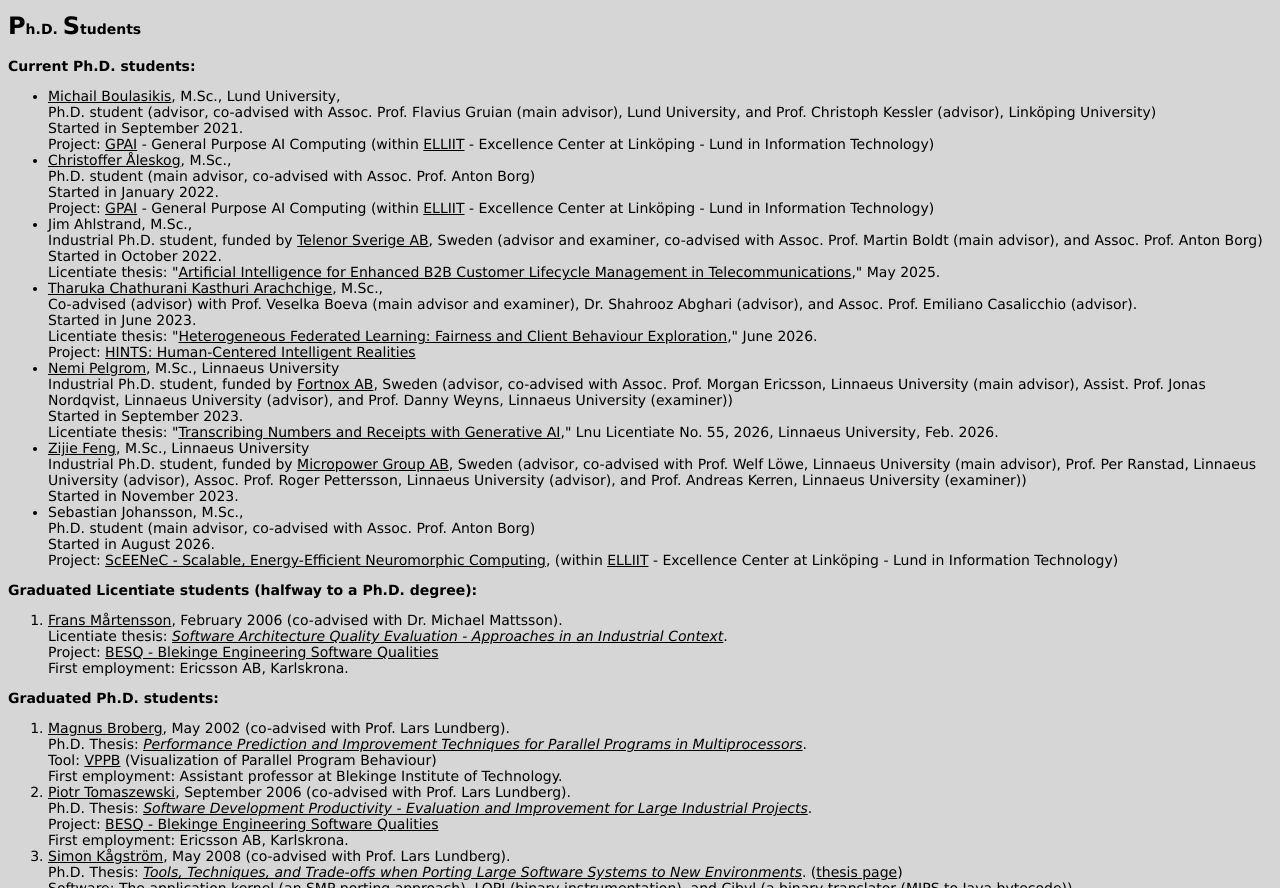
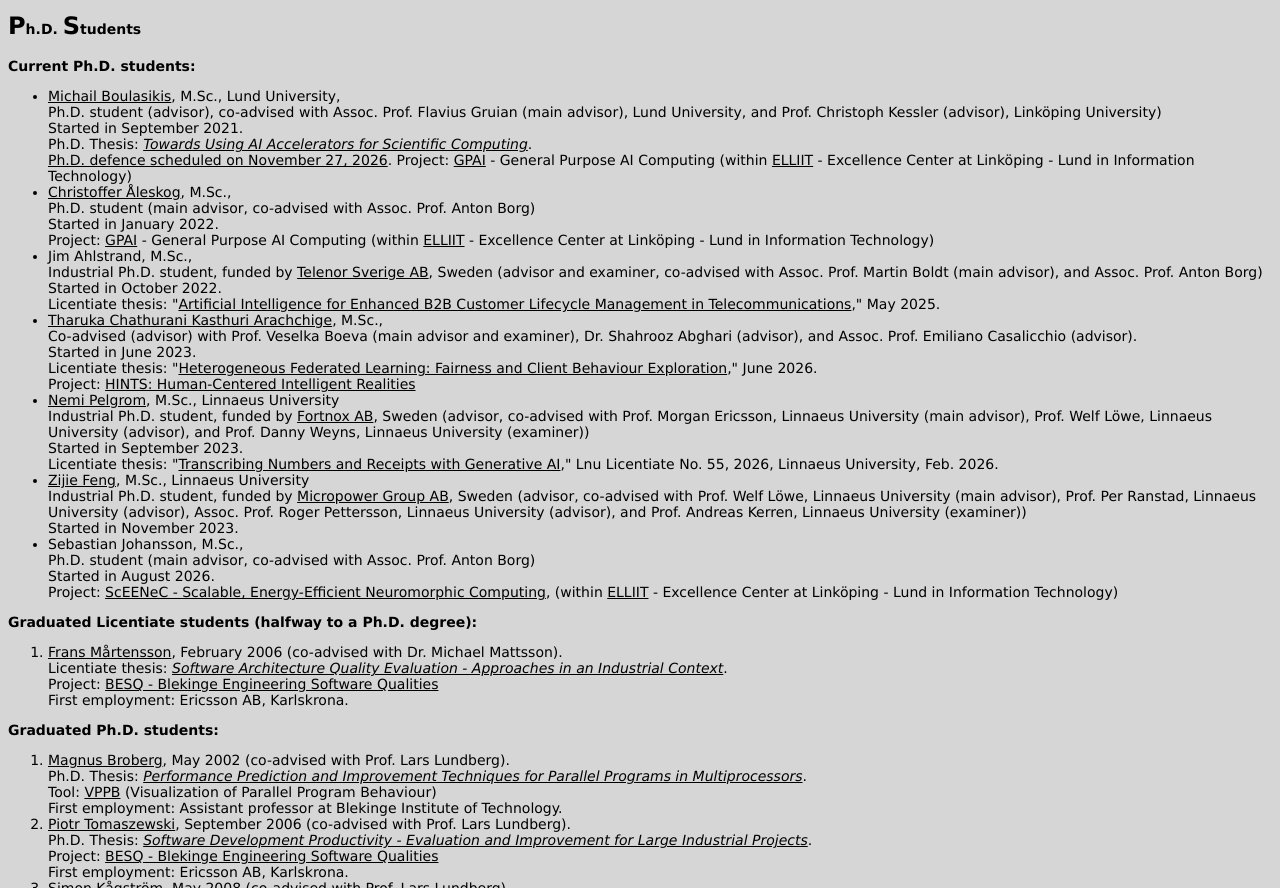
Before and after one commit to hgrahn/hgrahn.github.io, a plain HTML site: page index.html in a window 1280 px wide. Shown: the part 1220-2108 px from the top of the page. Drawn offline with Linux system fonts and the light colour scheme.

Commit message:
Update index.html

```diff
--- a/index.html
+++ b/index.html
@@ -303,9 +303,11 @@ Research groups I've been part of: <br />
 -->
 
 <li> <a href="https://portal.research.lu.se/sv/persons/michail-boulasikis">Michail Boulasikis</a>, M.Sc., Lund University,<br />
-  Ph.D. student (advisor, co-advised with Assoc. Prof. Flavius Gruian (main advisor), Lund University,
+  Ph.D. student (advisor), co-advised with Assoc. Prof. Flavius Gruian (main advisor), Lund University,
   and Prof. Christoph Kessler (advisor), Link&ouml;ping University)<br />
   Started in September 2021.<br />
+  Ph.D. Thesis: <em><a href="https://portal.research.lu.se/en/publications/towards-using-ai-accelerators-for-scientific-computing/">Towards Using AI Accelerators for Scientific Computing</a></em>. <br />
+  <a href="https://www.cs.lth.se/evenemang/michail-boulasikiss-phd-defence">Ph.D. defence scheduled on November 27, 2026</a>.
   Project: <a href="https://gpai-elliit.github.io/">GPAI</a> - General Purpose AI Computing (within <a
     href="http://www.elliit.se/">ELLIIT</a> - Excellence Center at Link&ouml;ping - Lund in Information Technology)</li>
 
@@ -333,7 +335,7 @@ Project: <a href="http://a.bth.se/hints">HINTS: Human-Centered Intelligent Reali
 </li>
 
 <li> <a href="https://lnu.se/en/staff/nemi.pelgrom/">Nemi Pelgrom</a>, M.Sc., Linnaeus University<br />
-  Industrial Ph.D. student, funded by <a href="https://www.fortnox.se">Fortnox AB</a>, Sweden (advisor, co-advised with Assoc. Prof. Morgan Ericsson, Linnaeus University (main advisor), Assist. Prof. Jonas Nordqvist, Linnaeus University (advisor), and Prof. Danny Weyns, Linnaeus University (examiner))<br />
+  Industrial Ph.D. student, funded by <a href="https://www.fortnox.se">Fortnox AB</a>, Sweden (advisor, co-advised with Prof. Morgan Ericsson, Linnaeus University (main advisor), Prof. Welf L&ouml;we, Linnaeus University (advisor), and Prof. Danny Weyns, Linnaeus University (examiner))<br />
   Started in September 2023. <br />
   Licentiate thesis: "<a href="https://urn.kb.se/resolve?urn=urn:nbn:se:lnu:diva-150240">Transcribing Numbers and Receipts with Generative AI</a>,"
   Lnu Licentiate No. 55, 2026, Linnaeus University, Feb. 2026.</li>
```
